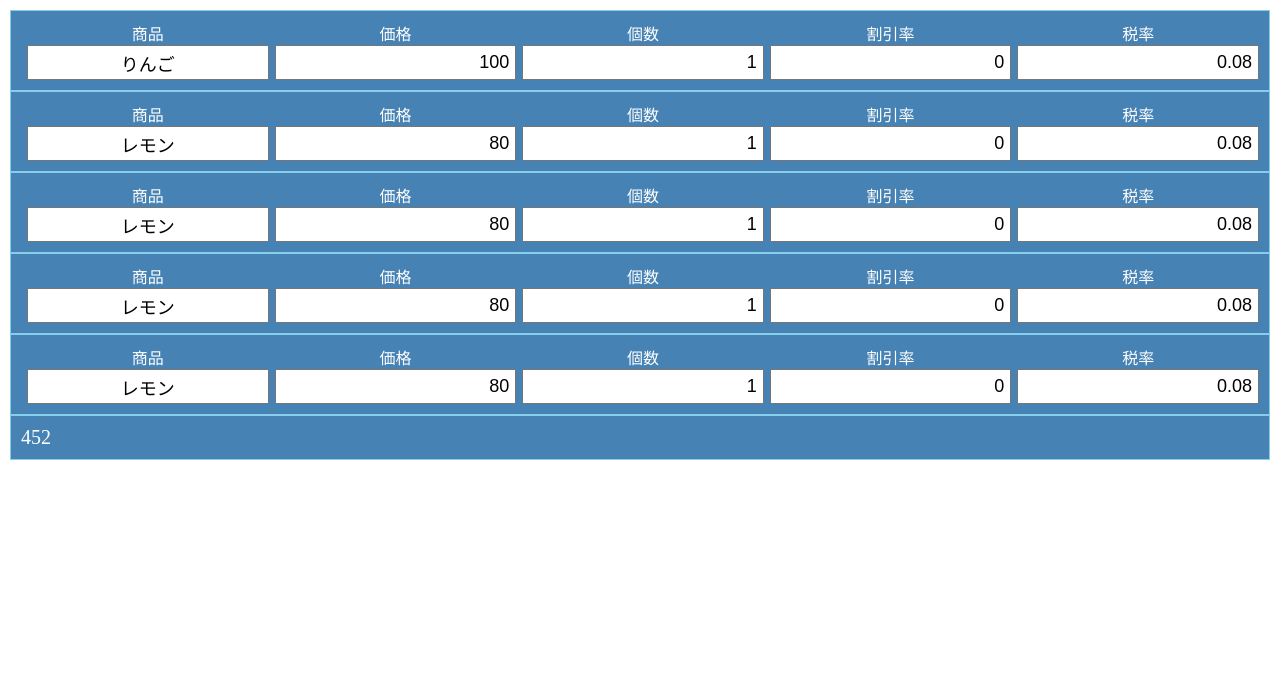
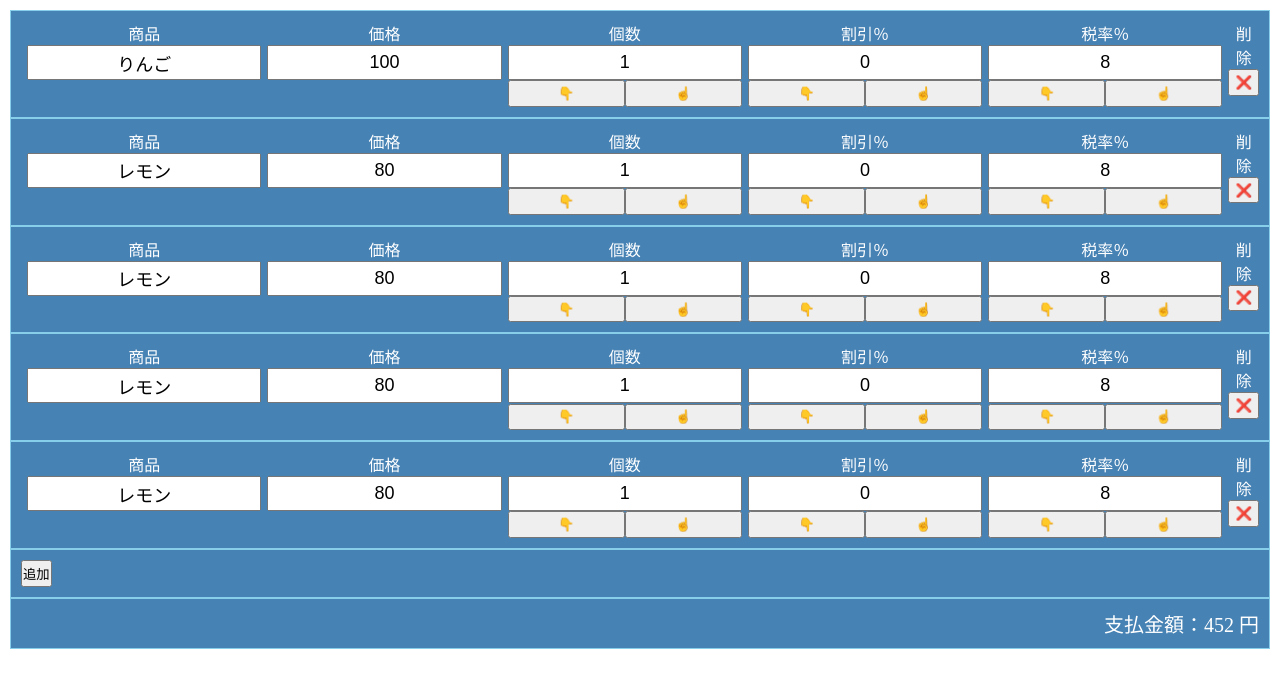
Before and after one commit to ambiesoft/kaimonoikura, a Vue app: page / in a window 1280 px wide. Shown: the top 688 px of the page. Built offline with nearby package versions, Linux system fonts and the light colour scheme.

Commit message:
Added many

```diff
--- a/src/App.vue
+++ b/src/App.vue
@@ -1,41 +1,50 @@
 <script setup>
 import { ref, computed } from "vue";
-const greeting = ref("Hello World!");
+
+const upChar = '☝';
+const downChar = '👇';
+
+let id = 0;
 const kaimonoItems = ref([
   {
+    id: id++,
     goods: "りんご",
     price: 100,
     count: 1,
     discountRate: 0,
-    taxRate: 0.08,
+    taxRate: 8,
   },
   {
+    id: id++,
     goods: "レモン",
     price: 80,
     count: 1,
     discountRate: 0,
-    taxRate: 0.08,
+    taxRate: 8,
   },
   {
+    id: id++,
     goods: "レモン",
     price: 80,
     count: 1,
     discountRate: 0,
-    taxRate: 0.08,
+    taxRate: 8,
   },
   {
+    id: id++,
     goods: "レモン",
     price: 80,
     count: 1,
     discountRate: 0,
-    taxRate: 0.08,
+    taxRate: 8,
   },
   {
+    id: id++,
     goods: "レモン",
     price: 80,
     count: 1,
     discountRate: 0,
-    taxRate: 0.08,
+    taxRate: 8,
   },
 ]);
 
@@ -48,79 +57,163 @@ function isNumber(evt) {
     return true;
   }
 }
+function incrementCount(index) {
+  kaimonoItems.value[index].count++;
+}
+function decrementCount(index) {
+  if (kaimonoItems.value[index].count == 0) {
+    return;
+  }
+  kaimonoItems.value[index].count--;
+}
+function incrementDiscountRate(index) {
+  kaimonoItems.value[index].discountRate++;
+}
+function decrementDiscountRate(index) {
+  if (kaimonoItems.value[index].discountRate == 0) {
+    return;
+  }
 
+  kaimonoItems.value[index].discountRate--;
+}
+function incrementTaxRate(index) {
+  let curRate = kaimonoItems.value[index].taxRate;
+  let setRate = 0;
+  if (0 <= curRate && curRate < 8) {
+    setRate = 8;
+  } else if (8 <= curRate && curRate < 10) {
+    setRate = 10;
+  } else {
+    return;
+  }
+  kaimonoItems.value[index].taxRate = setRate;
+}
+function decrementTaxRate(index) {
+  let curRate = kaimonoItems.value[index].taxRate;
+  let setRate = 0;
+  if (10 < curRate) {
+    setRate = 8;
+  } else if (8 < curRate) {
+    setRate = 8;
+  } else {
+    setRate = 0;
+  }
+  kaimonoItems.value[index].taxRate = setRate;
+}
+function getItemKei(item) {
+  let price = (Number)(item.price);
+  let count = (Number)(item.count);
+  let taxRate = (Number)(item.taxRate);
+  let discountRate = (Number)(item.discountRate);
+
+  return Math.floor(((price - (price * (discountRate / 100))) * count) * ((100 + taxRate) / 100));
+}
+function isZeroItem(item) {
+  return getItemKei(item) == 0;
+}
+
+function addItem() {
+  kaimonoItems.value.push({
+    id: kaimonoItems.value.length,
+    goods: "",
+    price: 0,
+    count: 1,
+    discountRate: 0,
+    taxRate: 8,
+  })
+  console.log(kaimonoItems.value);
+}
+function deleteItem(index) {
+  kaimonoItems.value.splice(index, 1);
+}
 const goukei = computed(() => {
   let ret = 0;
   kaimonoItems.value.forEach((ki) => {
-    let price = (Number)(ki.price);
-    let count = (Number)(ki.count);
-    let taxRate = (Number)(ki.taxRate);
-    let discountRate=(Number)(ki.discountRate);
-
-    ret += Math.floor(( (price-(price*discountRate)) * count) * (1 + taxRate));
+    ret += getItemKei(ki);
   })
 
   return ret;
 })
+
 </script>
 
 <template>
   <div class="container">
-    <div class="item" v-for="(item, index) in kaimonoItems">
+    <div class="item" :class="{ emptyitem: isZeroItem(item) }" v-for="(item, index) in kaimonoItems">
       <div class="cell">
-      <div class="setumei">
-        商品
-      </div>
+        <div class="setumei">商品</div>
         <div class="goods">
           <input class="stringinput" v-model="item.goods" />
         </div>
       </div>
 
       <div class="cell">
-      <div class="setumei">
-        価格
-      </div>
+        <div class="setumei">価格</div>
         <div class="price">
           <input class="numberinput" v-model="item.price" @keypress="isNumber($event)" />
         </div>
       </div>
 
       <div class="cell">
-      <div class="setumei">
-        個数
-      </div>
+        <div class="setumei">個数</div>
         <div class="count">
           <input class="numberinput" v-model="item.count" @keypress="isNumber($event)" />
+        </div>
+        <div>
+          <button class="twobutton" @click="decrementCount(index)">{{ downChar }}</button>
+          <button class="twobutton" @click="incrementCount(index)">{{ upChar }}</button>
         </div>
       </div>
 
       <div class="cell">
-      <div class="setumei">
-        割引率
-      </div>
+        <div class="setumei">割引％</div>
         <div class="discount-rate">
           <input class="numberinput" v-model="item.discountRate" @keypress="isNumber($event)" />
+        </div>
+        <div>
+          <button class="twobutton" @click="decrementDiscountRate(index)">
+            {{ downChar }}
+          </button>
+          <button class="twobutton" @click="incrementDiscountRate(index)">
+            {{ upChar }}
+          </button>
         </div>
       </div>
 
       <div class="cell">
-      <div class="setumei">
-        税率
-      </div>
+        <div class="setumei">税率％</div>
         <div class="tax-rate">
           <input class="numberinput" v-model="item.taxRate" @keypress="isNumber($event)" />
         </div>
+        <div>
+          <button class="twobutton" @click="decrementTaxRate(index)">
+            {{ downChar }}
+          </button>
+          <button class="twobutton" @click="incrementTaxRate(index)">
+            {{ upChar }}
+          </button>
         </div>
       </div>
 
+      <div class="cell">
+        <div class="setumei">削除</div>
+        <button @click="deleteItem(index)">❌</button>
+      </div>
+    </div>
+
+    <div class=" item">
+      <button @click="addItem">追加</button>
+    </div>
+
     <div class="item">
-      {{ goukei }}
+      <div class="goukei">
+        支払金額：{{ goukei }} 円
+      </div>
     </div>
   </div>
 </template>
 
 <style>
-
 .container {
   width: 100%;
   margin: 0;
@@ -137,27 +230,55 @@ const goukei = computed(() => {
 
   display: flex;
 }
+
+.emptyitem {
+  background: lightcoral;
+}
+
 .cell {
   display: flex;
   flex-direction: column;
   text-align: center;
   padding-left: 6px;
 }
+
 .setumei {
   font-size: medium;
 }
+
 input {
   font-size: large;
   padding: 5px;
   width: 100%;
 }
+
+button {
+  padding: 0px;
+  height: 2em;
+}
+
+.twobutton {
+  width: 50%;
+}
+
+.threebutton {
+  width: 33%;
+}
+
 .stringinput {
   text-align: center;
 }
+
 .numberinput {
-  text-align: right;
+  text-align: center;
 }
+
 .index {
   width: 16px;
 }
+
+.goukei {
+  width: 100%;
+  text-align: right;
+}
 </style>
```
Also changed, not shown: package.json (line endings or trailing spaces), 1 other file (tests, documents, lock files or other folders). Lines whose indentation alone changed are shown as unchanged.
